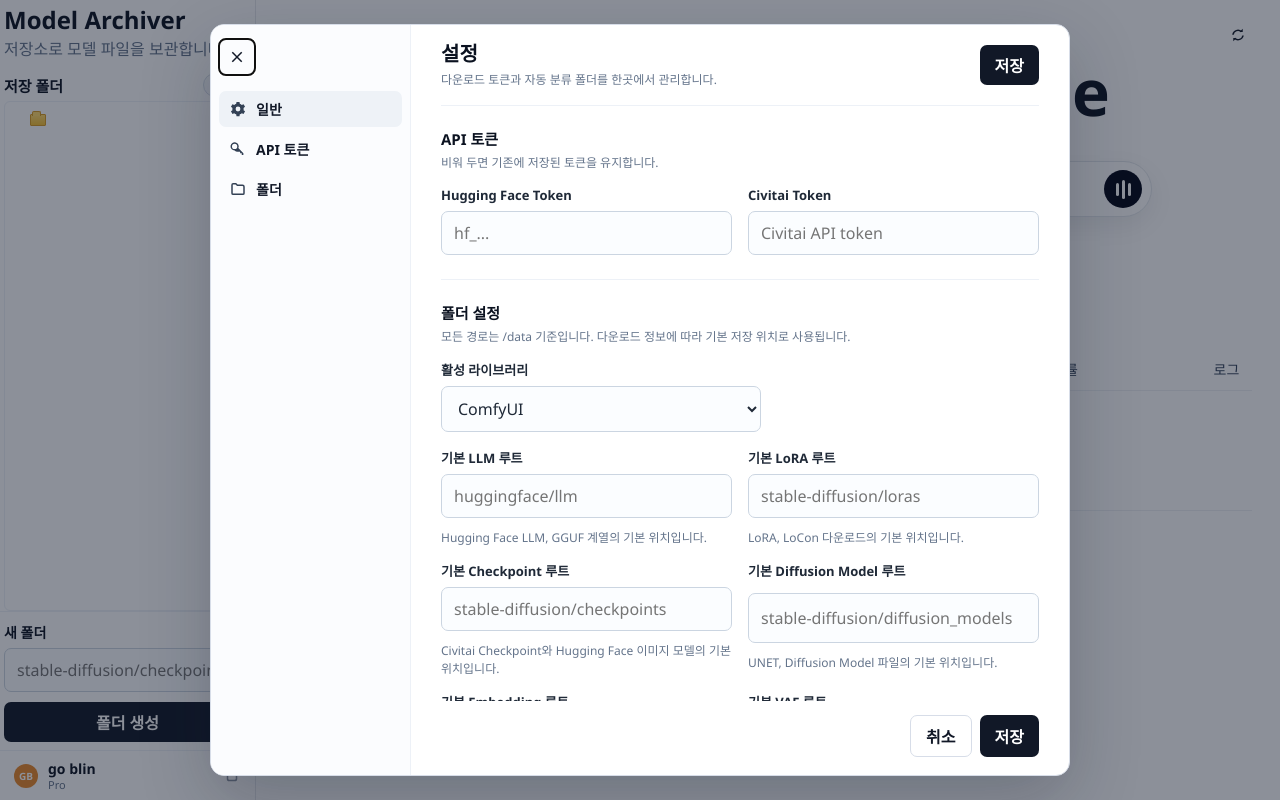
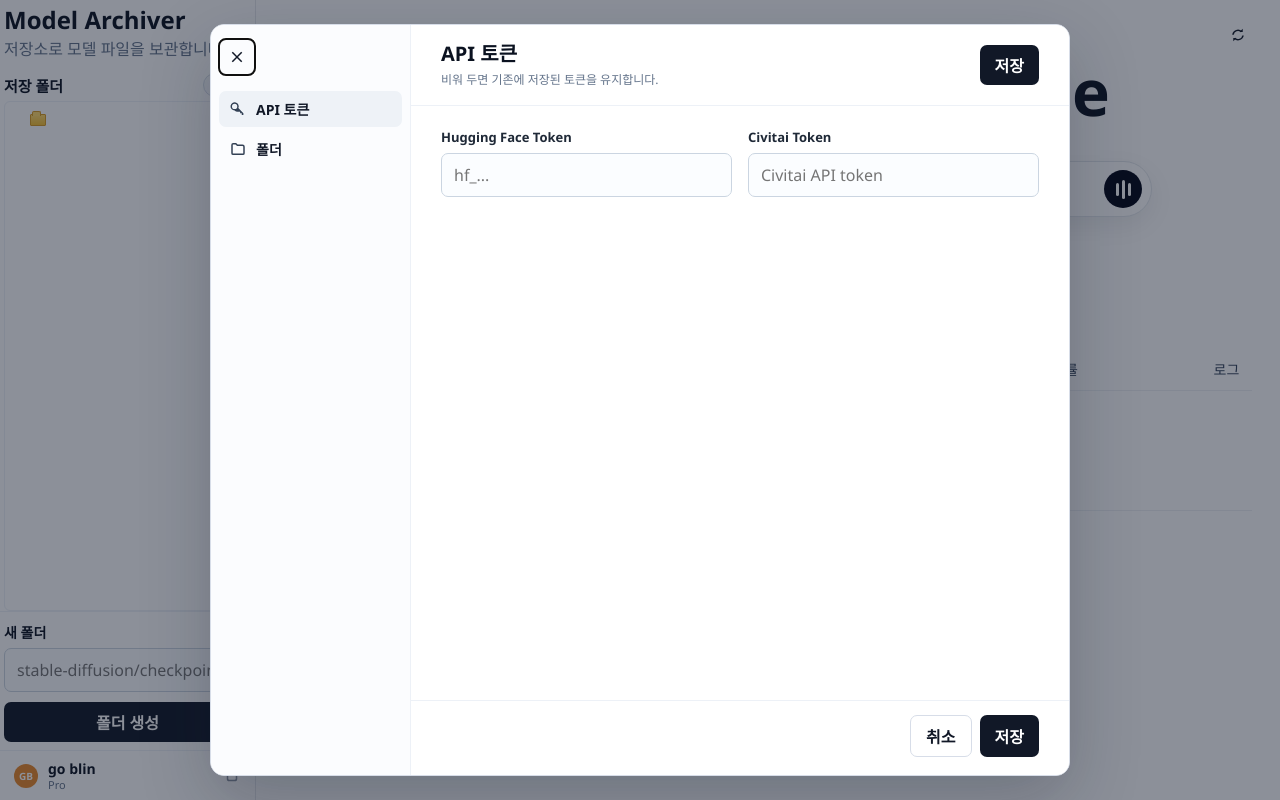
Before and after one commit to mephiblin/HugCivi, a Python web app: template app/templates/index.html in a window 1280 px wide, after a click that opens the changed part. Run offline with Jinja, Linux system fonts and the light colour scheme; the template is opened without the code that fills it, so the values that code supplies are empty.

Commit message:
Separate settings into token and folder tabs

```diff
--- a/app/static/style.css
+++ b/app/static/style.css
@@ -397,15 +397,19 @@ a:hover {
 
 .settings-nav-item {
   display: flex;
+  width: 100%;
   min-height: 36px;
   align-items: center;
   gap: 9px;
+  border: 0;
   border-radius: 7px;
   padding: 8px 10px;
   color: #111827;
+  background: transparent;
   font-size: 14px;
   font-weight: 600;
   text-decoration: none;
+  text-align: left;
 }
 
 .settings-nav-item + .settings-nav-item {
@@ -422,24 +426,21 @@ a:hover {
 }
 
 .settings-form {
+  display: grid;
+  grid-template-rows: auto minmax(0, 1fr) auto;
   min-width: 0;
   min-height: 0;
-  overflow: auto;
-  overscroll-behavior: contain;
-  padding: 0 30px;
+  overflow: hidden;
 }
 
 .settings-header {
-  position: sticky;
-  top: 0;
-  z-index: 1;
   display: flex;
   min-height: 76px;
   align-items: center;
   justify-content: space-between;
   gap: 18px;
   border-bottom: 1px solid #edf1f7;
-  padding: 16px 0;
+  padding: 16px 30px;
   background: #ffffff;
 }
 
@@ -460,12 +461,15 @@ a:hover {
 }
 
 .settings-block {
-  border-bottom: 1px solid #edf1f7;
-  padding: 22px 0 24px;
+  padding: 0;
 }
 
 .settings-block-copy {
   margin-bottom: 14px;
+}
+
+.settings-pane > .settings-block-copy {
+  display: none;
 }
 
 .settings-block-copy h3 {
@@ -485,6 +489,21 @@ a:hover {
   align-items: start;
 }
 
+.settings-content {
+  min-height: 0;
+  overflow: auto;
+  overscroll-behavior: contain;
+  padding: 22px 30px 24px;
+}
+
+.settings-pane {
+  display: none;
+}
+
+.settings-pane.active {
+  display: block;
+}
+
 .setting-field {
   display: grid;
   gap: 7px;
@@ -508,12 +527,11 @@ a:hover {
 }
 
 .settings-footer {
-  position: sticky;
-  bottom: 0;
   display: flex;
   justify-content: flex-end;
   gap: 8px;
-  padding: 14px 0 18px;
+  border-top: 1px solid #edf1f7;
+  padding: 14px 30px 18px;
   background: #ffffff;
 }
 
@@ -1386,11 +1404,23 @@ a:hover {
   }
 
   .settings-nav-item {
+    width: auto;
     flex: 0 0 auto;
   }
 
-  .settings-form {
-    padding: 0 16px;
+  .settings-header {
+    padding-right: 16px;
+    padding-left: 16px;
+  }
+
+  .settings-content {
+    padding-right: 16px;
+    padding-left: 16px;
+  }
+
+  .settings-footer {
+    padding-right: 16px;
+    padding-left: 16px;
   }
 
   .settings-header {
--- a/app/templates/index.html
+++ b/app/templates/index.html
@@ -182,42 +182,37 @@
             <path d="M17.6 5 19 6.4 6.4 19 5 17.6 17.6 5Z"/>
           </svg>
         </button>
-        <a class="settings-nav-item active" href="#settings-general">
-          <span aria-hidden="true">
-            <svg viewBox="0 0 24 24" focusable="false">
-              <path d="M19.4 13.5a7.6 7.6 0 0 0 0-3l2-1.5-2-3.5-2.4 1a7.3 7.3 0 0 0-2.6-1.5L14 2.5h-4L9.6 5a7.3 7.3 0 0 0-2.6 1.5l-2.4-1-2 3.5 2 1.5a7.6 7.6 0 0 0 0 3l-2 1.5 2 3.5 2.4-1a7.3 7.3 0 0 0 2.6 1.5l.4 2.5h4l.4-2.5A7.3 7.3 0 0 0 17 17.5l2.4 1 2-3.5-2-1.5ZM12 15.2A3.2 3.2 0 1 1 12 8.8a3.2 3.2 0 0 1 0 6.4Z"/>
-            </svg>
-          </span>
-          일반
-        </a>
-        <a class="settings-nav-item" href="#settings-tokens">
+        <button type="button" class="settings-nav-item active" data-settings-pane="settings-tokens">
           <span aria-hidden="true">
             <svg viewBox="0 0 24 24" focusable="false">
               <path d="M7.5 14a5.5 5.5 0 1 1 5-3.2l6.7 6.7V20H17v-2.2h-2.2v-2.2h-2.3A5.4 5.4 0 0 1 7.5 14Zm0-2a3.5 3.5 0 1 0 0-7 3.5 3.5 0 0 0 0 7Z"/>
             </svg>
           </span>
           API 토큰
-        </a>
-        <a class="settings-nav-item" href="#settings-folders">
+        </button>
+        <button type="button" class="settings-nav-item" data-settings-pane="settings-folders">
           <span aria-hidden="true">
             <svg viewBox="0 0 24 24" focusable="false">
               <path d="M3 6.5A2.5 2.5 0 0 1 5.5 4h4l2 2H18a3 3 0 0 1 3 3v8.5A2.5 2.5 0 0 1 18.5 20h-13A2.5 2.5 0 0 1 3 17.5v-11Zm2 1V17.5c0 .3.2.5.5.5h13c.3 0 .5-.2.5-.5V9a1 1 0 0 0-1-1h-7.3l-2-2H5.5c-.3 0-.5.2-.5.5Z"/>
             </svg>
           </span>
           폴더
-        </a>
+        </button>
       </nav>
 
       <form class="settings-form" method="post" action="/settings">
-        <header class="settings-header" id="settings-general">
+        <header class="settings-header">
           <div>
-            <h2 id="settings-title">설정</h2>
-            <p>다운로드 토큰과 자동 분류 폴더를 한곳에서 관리합니다.</p>
+            <h2 id="settings-title">API 토큰</h2>
+            <p id="settings-description">비워 두면 기존에 저장된 토큰을 유지합니다.</p>
           </div>
           <button type="submit" class="settings-save top-save">저장</button>
         </header>
 
-        <section class="settings-block" id="settings-tokens">
+        <div class="settings-content">
+        <section class="settings-block settings-pane active" id="settings-tokens"
+                 data-settings-title="API 토큰"
+                 data-settings-description="비워 두면 기존에 저장된 토큰을 유지합니다.">
           <div class="settings-block-copy">
             <h3>API 토큰</h3>
             <p>비워 두면 기존에 저장된 토큰을 유지합니다.</p>
@@ -236,7 +231,9 @@
           </div>
         </section>
 
-        <section class="settings-block" id="settings-folders">
+        <section class="settings-block settings-pane" id="settings-folders"
+                 data-settings-title="폴더 설정"
+                 data-settings-description="모든 경로는 /data 기준입니다. 다운로드 정보에 따라 기본 저장 위치로 사용됩니다.">
           <div class="settings-block-copy">
             <h3>폴더 설정</h3>
             <p>모든 경로는 /data 기준입니다. 다운로드 정보에 따라 기본 저장 위치로 사용됩니다.</p>
@@ -305,6 +302,7 @@
             </label>
           </div>
         </section>
+        </div>
 
         <footer class="settings-footer">
           <button type="button" class="settings-cancel" id="settings-cancel">취소</button>
@@ -343,8 +341,11 @@
     const tokenModal = document.getElementById('token-modal');
     const settingsClose = document.getElementById('settings-close');
     const settingsCancel = document.getElementById('settings-cancel');
-    const settingsForm = document.querySelector('.settings-form');
+    const settingsContent = document.querySelector('.settings-content');
+    const settingsTitle = document.getElementById('settings-title');
+    const settingsDescription = document.getElementById('settings-description');
     const settingsNavItems = document.querySelectorAll('.settings-nav-item');
+    const settingsPanes = document.querySelectorAll('.settings-pane');
     const mobileTabs = document.querySelectorAll('[data-mobile-tab]');
     const mobilePanels = document.querySelectorAll('[data-mobile-panel]');
     const mobileSettingsButton = document.querySelector('[data-mobile-action="settings"]');
@@ -407,12 +408,8 @@
     settingsClose.addEventListener('click', closeSettingsModal);
     settingsCancel.addEventListener('click', closeSettingsModal);
     settingsNavItems.forEach(item => {
-      item.addEventListener('click', event => {
-        event.preventDefault();
-        const targetId = item.getAttribute('href')?.slice(1);
-        if (targetId) {
-          scrollSettingsTo(targetId);
-        }
+      item.addEventListener('click', () => {
+        activateSettingsPane(item.dataset.settingsPane || 'settings-tokens');
       });
     });
     mobileTabs.forEach(button => {
@@ -475,10 +472,10 @@
     function openSettingsModal() {
       tokenModal.hidden = false;
       document.body.classList.add('modal-open');
-      if (settingsForm) {
-        settingsForm.scrollTop = 0;
+      if (settingsContent) {
+        settingsContent.scrollTop = 0;
       }
-      setActiveSettingsNav('settings-general');
+      activateSettingsPane('settings-tokens');
       settingsClose.focus();
     }
 
@@ -488,20 +485,21 @@
       document.body.classList.remove('modal-open');
     }
 
-    function scrollSettingsTo(targetId) {
-      const target = document.getElementById(targetId);
-      if (!target || !settingsForm) return;
-      setActiveSettingsNav(targetId);
-      const formRect = settingsForm.getBoundingClientRect();
-      const targetRect = target.getBoundingClientRect();
-      const nextTop = settingsForm.scrollTop + targetRect.top - formRect.top - 10;
-      settingsForm.scrollTo({top: Math.max(0, nextTop), behavior: 'smooth'});
-    }
-
-    function setActiveSettingsNav(targetId) {
+    function activateSettingsPane(targetId) {
+      settingsPanes.forEach(pane => {
+        pane.classList.toggle('active', pane.id === targetId);
+      });
       settingsNavItems.forEach(item => {
-        item.classList.toggle('active', item.getAttribute('href') === `#${targetId}`);
+        item.classList.toggle('active', item.dataset.settingsPane === targetId);
       });
+      const activePane = document.getElementById(targetId);
+      if (activePane) {
+        settingsTitle.textContent = activePane.dataset.settingsTitle || '설정';
+        settingsDescription.textContent = activePane.dataset.settingsDescription || '';
+      }
+      if (settingsContent) {
+        settingsContent.scrollTop = 0;
+      }
     }
 
     function switchToLibrary(path) {
```
Also changed, not shown: frontend-preview.html (+37 -39 lines).
